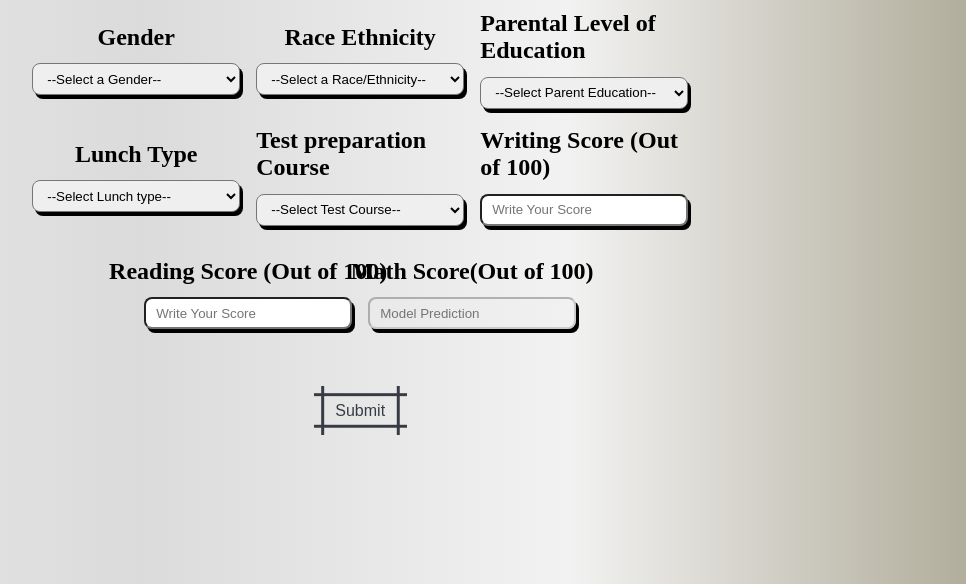
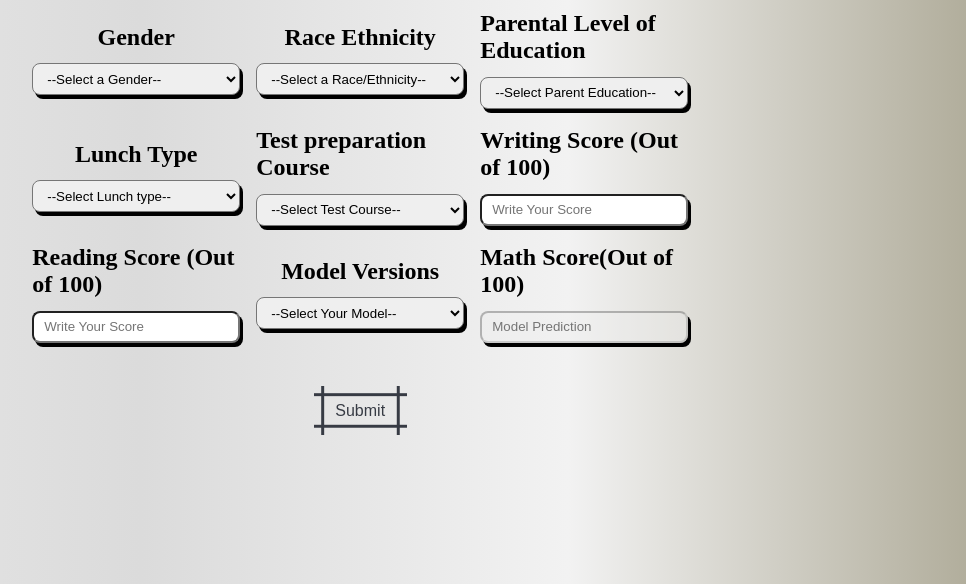
Before and after one commit to ansari-ehteesham/Student-Performance-Prediction, a Flask app: template templates/prediction.html in a window 1280 px wide. Shown: the part 197-781 px from the top of the page, without its empty margins (285-1251 px from the left). Run offline with Flask 3, Linux system fonts and the light colour scheme; the template is opened without the code that fills it, so the values that code supplies are empty; parts of the project's set-up code (start-up, migrations or seed data) failed here and were passed over.

Commit message:
model selection feature added in prediction.html

```diff
--- a/application.py
+++ b/application.py
@@ -21,8 +21,15 @@ def index():
 # prediction route
 @app.route("/prediction", methods=["GET", "POST"])
 def predict_datapoint():
+    pred_pipeline = PredictionPipeline()
+    model_list = pred_pipeline.trained_model_list
+    results = {
+            "number": None,
+            "models_list": model_list,
+        }
+
     if request.method == "GET":
-        return render_template('prediction.html')
+        return render_template('prediction.html', results = results)
     else:
         data = {
             "gender": request.form.get('gender'),
@@ -30,9 +37,11 @@ def predict_datapoint():
             "parental_level_of_education": request.form.get('parental_level_of_education'),
             "lunch": request.form.get('lunch'),
             "test_preparation": request.form.get('test_preparation_course'),
-            "reading_score": request.form.get('writing_score'),
-            "writing_score": request.form.get('reading_score')
+            "reading_score": request.form.get('reading_score'),
+            "writing_score": request.form.get('writing_score'),
         }
+
+        model_name = request.form.get('model_selection')
 
         columns = list(data.keys())
         values = [list(data.values())]
@@ -40,15 +49,15 @@ def predict_datapoint():
         df = convert_dataset_as_dataframe(dataset=values, column=columns)
 
         # prediction
-        pred_pipeline = PredictionPipeline()
-        model_result = pred_pipeline.prediction(df=df)
+        model_result = pred_pipeline.prediction(df=df, model = model_name)
         data["math_score"] = int(model_result)
 
         # giving data to the database to store it into table
-
         inserting_data_mysql(mysql=cnx, data=data)
 
-        return render_template('prediction.html', number = model_result[0])
+        results["number"] = model_result[0]
+
+        return render_template('prediction.html', results = results)
 
 @app.route('/train_model', methods=['GET', 'POST'])
 def model_training():
--- a/static/css/prediction.css
+++ b/static/css/prediction.css
@@ -149,7 +149,7 @@ label {
 
 
 
-#selector-7{
+/* #selector-7{
     grid-column-start: 1;
     grid-column-end: 3;
     grid-row-start: 3;
@@ -161,7 +161,7 @@ label {
     grid-column-end: 4;
     grid-row-start: 3;
     grid-row-end: 4;
-}
+} */
 
 #submit-button{
     grid-column-start: 2;
--- a/templates/prediction.html
+++ b/templates/prediction.html
@@ -106,6 +106,17 @@
               />
             </div>
 
+            <div class="selector-div" id="selector-9">
+              <label for="model_selection">Model Versions</label>
+              <select name="model_selection" class="selector" required>
+                <option value="" selected disabled>--Select Your Model--</option>
+                <option value="default">Default Model</option>
+                {% for model in results.models_list %}
+                <option value="{{ model }}">{{ model }}</option>
+                {% endfor %}
+              </select>
+            </div>
+
             <!-- Result Math Score Selector -->
             <div class="selector-div" id="selector-8">
               <label for="reading_score">Math Score(Out of 100)</label>
@@ -115,7 +126,7 @@
                 class="selector"
                 min="0"
                 max="100"
-                value="{{ number }}"
+                value="{{ results.number }}"
                 disabled
                 placeholder="Model Prediction"
                 id="my-number"
```
Also changed, not shown: src/pipeline/prediction_pipeline.py (+6 -8 lines).
